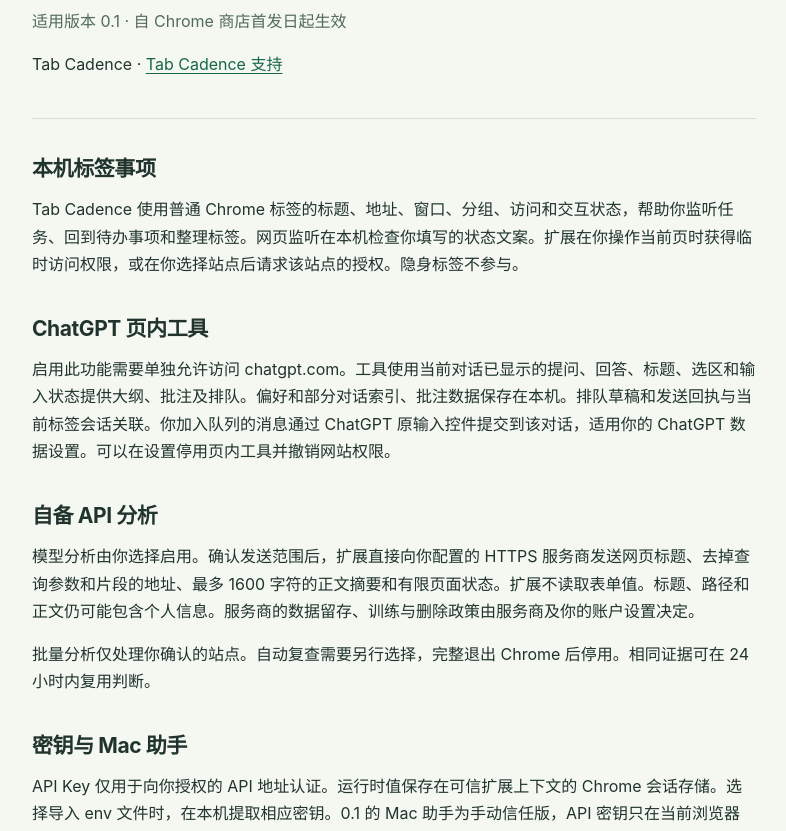
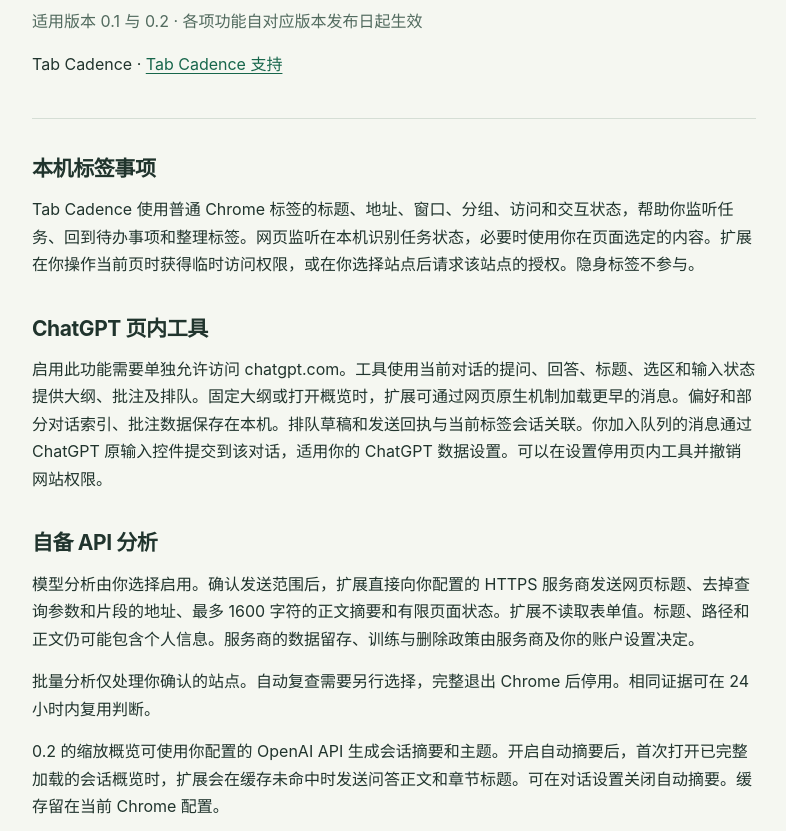
Before and after one commit to Geeprox/tab-cadence-support, a plain HTML site: page index.html in a window 1280 px wide. Shown: the part 152-983 px from the top of the page, without its empty margins (246-1032 px from the left). Drawn offline with Linux system fonts and the light colour scheme.

Commit message:
文档：披露 Tab Cadence 0.2 加密同步与会话摘要

```diff
--- a/index.html
+++ b/index.html
@@ -15,25 +15,27 @@ p{margin:0 0 15px}small,.meta{color:#516a5e}a{color:#17664b;text-underline-offse
 <header>
   <small>Tab Cadence</small>
   <h1>隐私政策</h1>
-  <p class="meta">适用版本 0.1 · 自 Chrome 商店首发日起生效</p>
+  <p class="meta">适用版本 0.1 与 0.2 · 各项功能自对应版本发布日起生效</p>
   <p>Tab Cadence · <a href="https://github.com/Geeprox/tab-cadence-support/issues">Tab Cadence 支持</a></p>
 </header>
 <section>
   <h2>本机标签事项</h2>
-  <p>Tab Cadence 使用普通 Chrome 标签的标题、地址、窗口、分组、访问和交互状态，帮助你监听任务、回到待办事项和整理标签。网页监听在本机检查你填写的状态文案。扩展在你操作当前页时获得临时访问权限，或在你选择站点后请求该站点的授权。隐身标签不参与。</p>
+  <p>Tab Cadence 使用普通 Chrome 标签的标题、地址、窗口、分组、访问和交互状态，帮助你监听任务、回到待办事项和整理标签。网页监听在本机识别任务状态，必要时使用你在页面选定的内容。扩展在你操作当前页时获得临时访问权限，或在你选择站点后请求该站点的授权。隐身标签不参与。</p>
 </section>
 <section>
   <h2>ChatGPT 页内工具</h2>
-  <p>启用此功能需要单独允许访问 chatgpt.com。工具使用当前对话已显示的提问、回答、标题、选区和输入状态提供大纲、批注及排队。偏好和部分对话索引、批注数据保存在本机。排队草稿和发送回执与当前标签会话关联。你加入队列的消息通过 ChatGPT 原输入控件提交到该对话，适用你的 ChatGPT 数据设置。可以在设置停用页内工具并撤销网站权限。</p>
+  <p>启用此功能需要单独允许访问 chatgpt.com。工具使用当前对话的提问、回答、标题、选区和输入状态提供大纲、批注及排队。固定大纲或打开概览时，扩展可通过网页原生机制加载更早的消息。偏好和部分对话索引、批注数据保存在本机。排队草稿和发送回执与当前标签会话关联。你加入队列的消息通过 ChatGPT 原输入控件提交到该对话，适用你的 ChatGPT 数据设置。可以在设置停用页内工具并撤销网站权限。</p>
 </section>
 <section>
   <h2>自备 API 分析</h2>
   <p>模型分析由你选择启用。确认发送范围后，扩展直接向你配置的 HTTPS 服务商发送网页标题、去掉查询参数和片段的地址、最多 1600 字符的正文摘要和有限页面状态。扩展不读取表单值。标题、路径和正文仍可能包含个人信息。服务商的数据留存、训练与删除政策由服务商及你的账户设置决定。</p>
   <p>批量分析仅处理你确认的站点。自动复查需要另行选择，完整退出 Chrome 后停用。相同证据可在 24 小时内复用判断。</p>
+  <p>0.2 的缩放概览可使用你配置的 OpenAI API 生成会话摘要和主题。开启自动摘要后，首次打开已完整加载的会话概览时，扩展会在缓存未命中时发送问答正文和章节标题。可在对话设置关闭自动摘要。缓存留在当前 Chrome 配置。</p>
 </section>
 <section>
   <h2>密钥与 Mac 助手</h2>
   <p>API Key 仅用于向你授权的 API 地址认证。运行时值保存在可信扩展上下文的 Chrome 会话存储。选择导入 env 文件时，在本机提取相应密钥。0.1 的 Mac 助手为手动信任版，API 密钥只在当前浏览器会话中有效。具备稳定签名的兼容助手可按用户选择将密钥保存到 macOS 钥匙串。</p>
+  <p>0.2 可将 API Key 加密保存到此设备。选择 Chrome 同步后，Google Chrome 会把 AES-GCM 加密的密钥和模型连接设置同步到同一账号开启扩展同步的设备。同步口令只用于本机派生加密密钥，原始口令和解锁密钥不会同步。新设备需解锁并授权 API 地址。移除同步连接后，已连接设备会在同步更新到达时断开。保存连接时会自动发送一条合成任务数据验证 API。</p>
   <p>助手使用 Chrome 标签标题、窗口位置和辅助功能坐标定位浮标，并用窗口层级与遮挡区域判断计时是否可见。它不截屏，不保存其他应用的窗口标题。快捷切换只处理启用后所需的组合键，不记录普通键入内容。钥匙串诊断只保留有限的本机状态记录，排除密钥和网页内容。</p>
 </section>
 <section>
```
